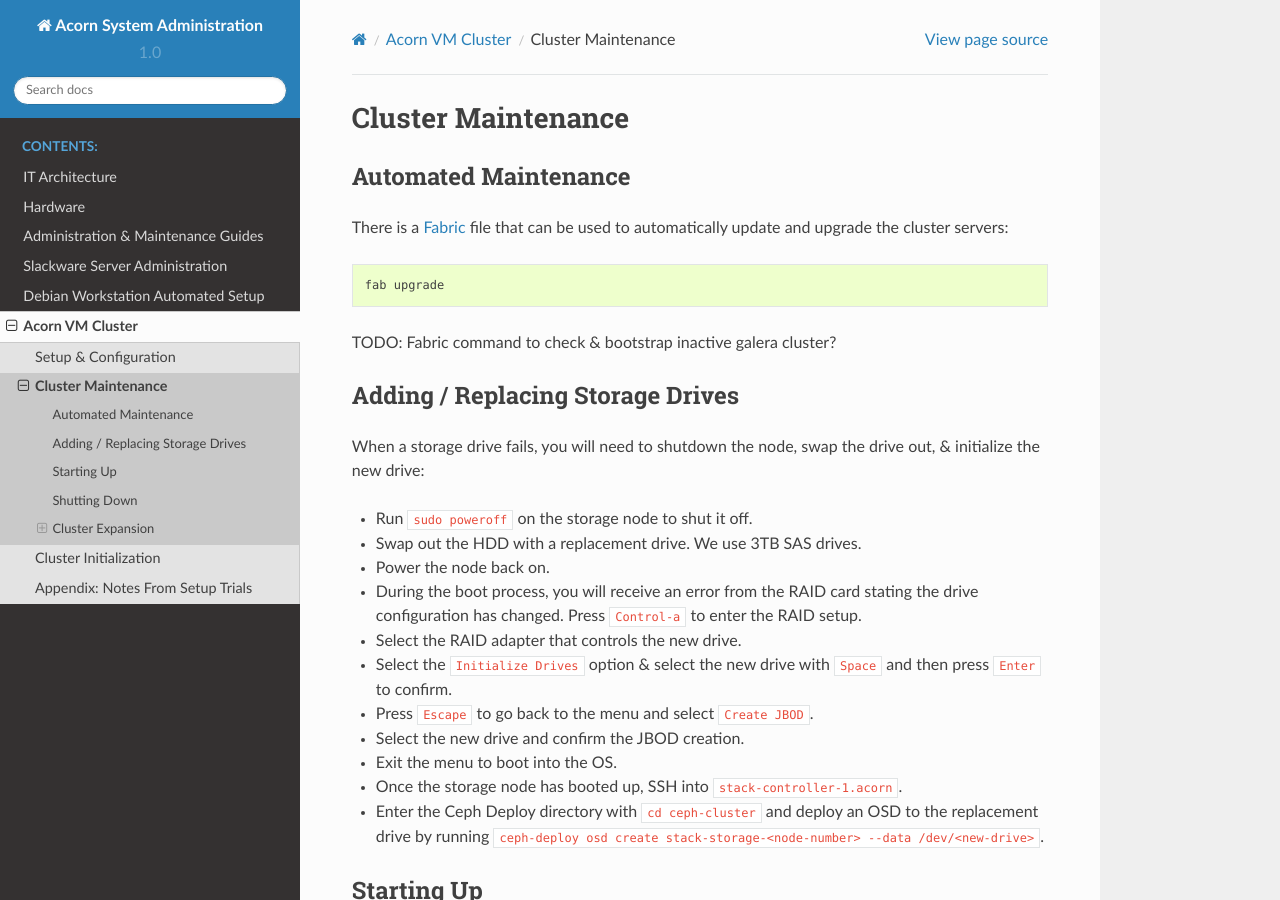
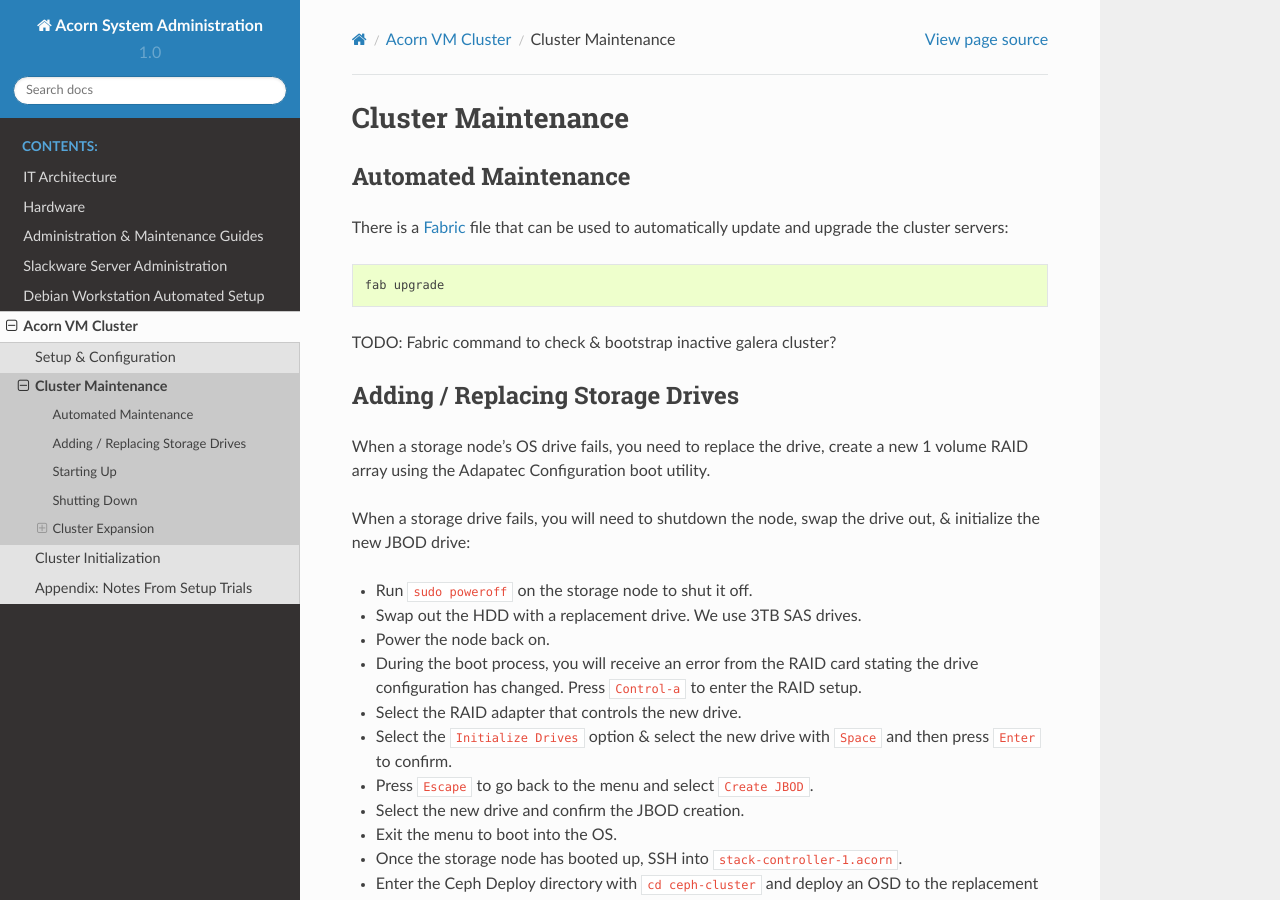
Before and after one commit to prikhi/sysadmintools, a Sphinx documentation site: the page built from docs/source/vm_cluster/maintenance.rst, in a window 1280 px wide and 900 px high. Built offline with Sphinx 7.4.7 and the Read the Docs theme 2.0.0, drawn with Linux system fonts in a browser that asks for light colours.

Commit message:
docs: Note that Storage OS Drives Need to be RAID Arrays

```diff
--- a/docs/source/vm_cluster/maintenance.rst
+++ b/docs/source/vm_cluster/maintenance.rst
@@ -21,8 +21,11 @@ TODO: Fabric command to check & bootstrap inactive galera cluster?
 Adding / Replacing Storage Drives
 ==================================
 
+When a storage node's OS drive fails, you need to replace the drive, create a
+new 1 volume RAID array using the Adapatec Configuration boot utility.
+
 When a storage drive fails, you will need to shutdown the node, swap the drive
-out, & initialize the new drive:
+out, & initialize the new JBOD drive:
 
 * Run ``sudo poweroff`` on the storage node to shut it off.
 * Swap out the HDD with a replacement drive. We use 3TB SAS drives.
```
